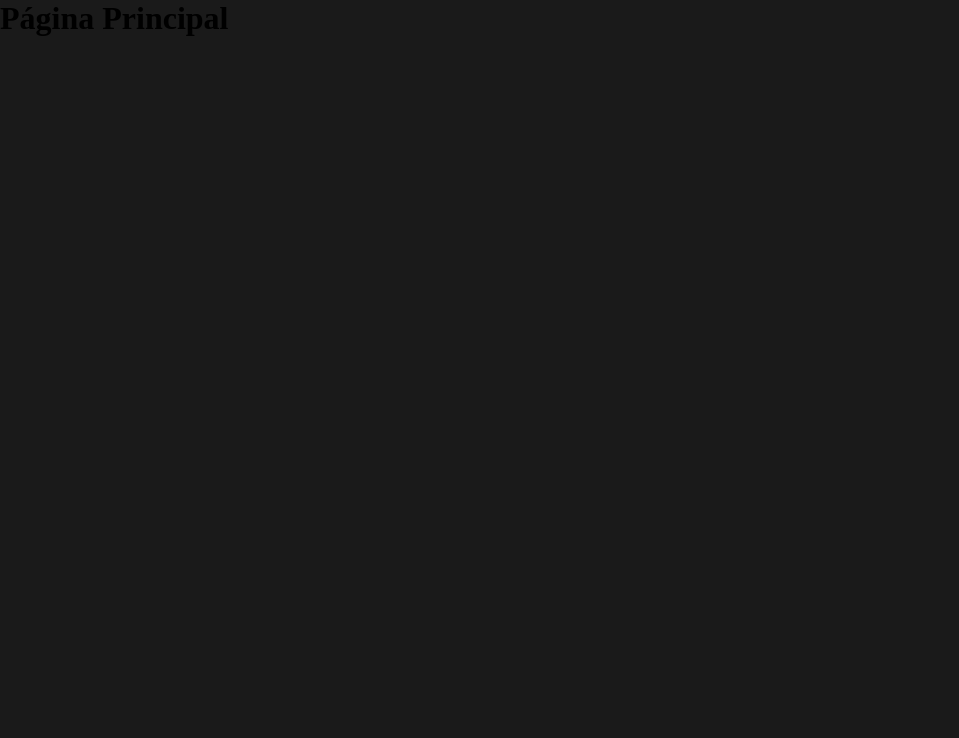
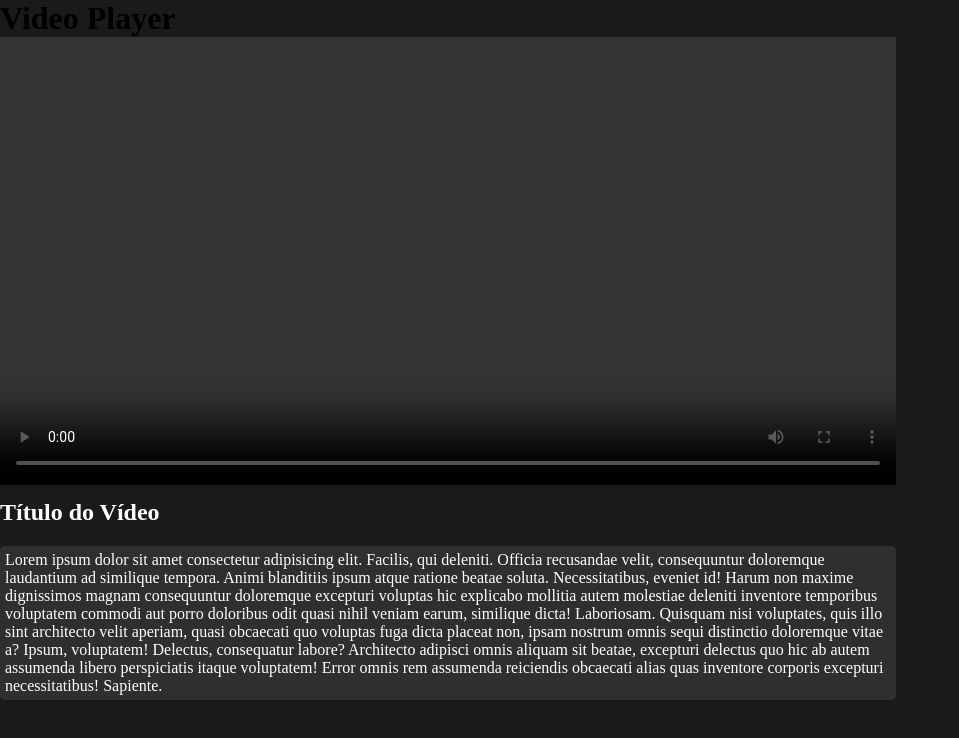
Before and after one commit to VMatiasDev/videoplayer, a Next.js app: page / in a window 1280 px wide. Shown: the top 738 px of the page, without its empty margins (0-959 px from the left). Built offline with nearby package versions, Linux system fonts and the light colour scheme.

Commit message:
feat: adds videoplayer to homepage

```diff
--- a/pages/index.js
+++ b/pages/index.js
@@ -1,5 +1,6 @@
 import Head from 'next/head';
 import { Main } from '../components/sharedstyles';
+import VideoPlayer from '../components/videoplayer';
 
 export default function Home() {
   return (
@@ -11,7 +12,8 @@ export default function Home() {
         <link rel='icon' href='/favicon.ico' />
       </Head>
       <Main>
-        <h1>Página Principal</h1>
+        <h1>Video Player</h1>
+        <VideoPlayer />
       </Main>
     </>
   );
```
